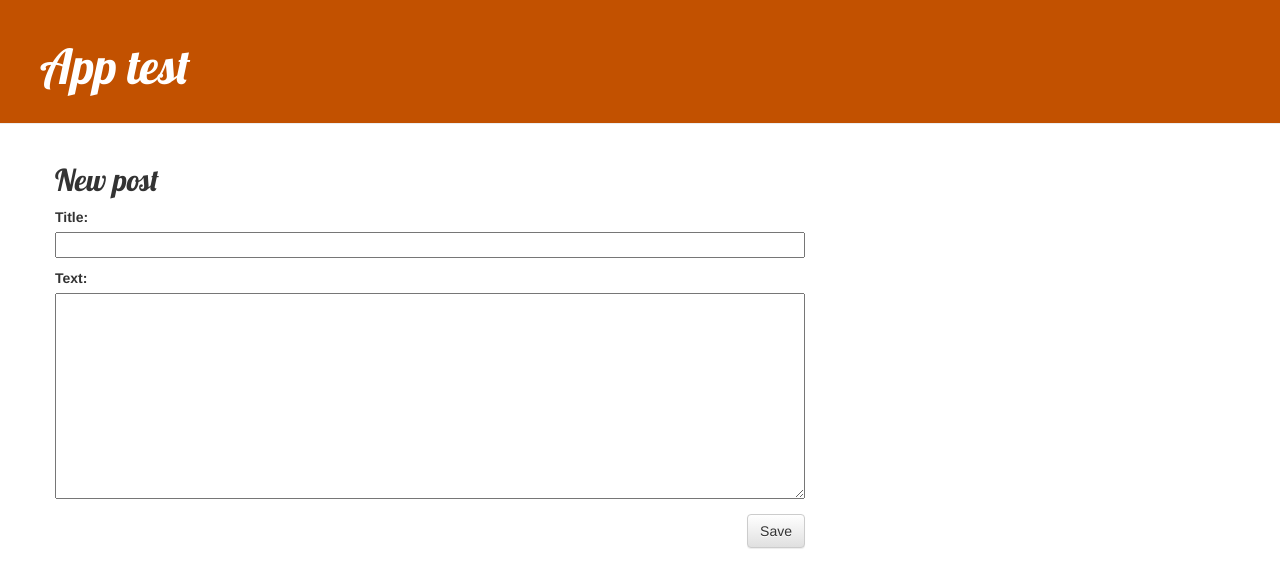
After one commit to cibelegoudinho/python-test, a Django app: page /note/new/ in a window 1280 px wide. The commit adds this page. Shown: the top 588 px of the page. Run offline with Django 3.2, Linux system fonts and the light colour scheme; some libraries are stand-ins or nearby versions.

Commit message:
Added views to create/edit blog post inside the site

```diff
--- /dev/null
+++ b/app/forms.py
@@ -0,0 +1,9 @@
+from django import forms
+
+from .models import Note
+
+class NoteForm(forms.ModelForm):
+
+    class Meta:
+        model = Note
+        fields = ('title', 'text',)
--- a/app/templates/app/base.html
+++ b/app/templates/app/base.html
@@ -9,6 +9,9 @@
     </head>
     <body>
         <div class="page-header">
+            {% if user.is_authenticated %}
+                <a href="{% url 'note_new' %}" class="top-menu"><span class="glyphicon glyphicon-plus"></span></a>
+            {% endif %}
             <h1><a href="/">App test</a></h1>
         </div>
         <div class="content container">
--- a/app/templates/app/note_detail.html
+++ b/app/templates/app/note_detail.html
@@ -7,6 +7,9 @@
                 {{ note.published_date }}
             </div>
         {% endif %}
+        {% if user.is_authenticated %}
+            <a class="btn btn-default" href="{% url 'note_edit' pk=note.pk %}"><span class="glyphicon glyphicon-pencil"></span></a>
+        {% endif %}
         <h2>{{ note.title }}</h2>
         <p>{{ note.text|linebreaksbr }}</p>
     </div>
--- /dev/null
+++ b/app/templates/app/note_edit.html
@@ -0,0 +1,9 @@
+{% extends 'app/base.html' %}
+
+{% block content %}
+    <h2>New post</h2>
+    <form method="POST" class="note-form">{% csrf_token %}
+        {{ form.as_p }}
+        <button type="submit" class="save btn btn-default">Save</button>
+    </form>
+{% endblock %}
--- a/app/urls.py
+++ b/app/urls.py
@@ -3,5 +3,7 @@ from . import views
 
 urlpatterns = [
     path('', views.note_list, name='note_list'),
-    path('note/<int:pk>/', views.note_detail, name='note_detail')
+    path('note/<int:pk>/', views.note_detail, name='note_detail'),
+    path('note/new/', views.note_new, name='note_new'),
+    path('note/<int:pk>/edit/', views.note_edit, name='note_edit'),
 ]
--- a/app/views.py
+++ b/app/views.py
@@ -1,6 +1,7 @@
-from django.shortcuts import render, get_object_or_404
+from django.shortcuts import render, get_object_or_404, redirect
 from django.utils import timezone
 from .models import Note
+from .forms import NoteForm
 
 def note_list(request):
     notes = Note.objects.filter(published_date__lte=timezone.now()).order_by('published_date')
@@ -10,3 +11,30 @@ def note_list(request):
 def note_detail (request, pk):
     note = get_object_or_404(Note, pk=pk)
     return render(request, 'app/note_detail.html', {'note': note})
+
+def note_new(request):
+    if request.method == "POST":
+         form = NoteForm(request.POST)
+         if form.is_valid():
+             note = form.save(commit=False)
+             note.user = request.user
+             note.published_date = timezone.now()
+             note.save()
+             return redirect('note_detail', pk=note.pk)
+    else:
+        form = NoteForm()
+    return render(request, 'app/note_edit.html', {'form': form})
+
+def note_edit(request, pk):
+     note = get_object_or_404(Note, pk=pk)
+     if request.method == "POST":
+         form = NoteForm(request.POST, instance=note)
+         if form.is_valid():
+             note = form.save(commit=False)
+             note.user = request.user
+             note.published_date = timezone.now()
+             note.save()
+             return redirect('note_detail', pk=note.pk)
+     else:
+         form = NoteForm(instance=note)
+     return render(request, 'app/note_edit.html', {'form': form})
```
